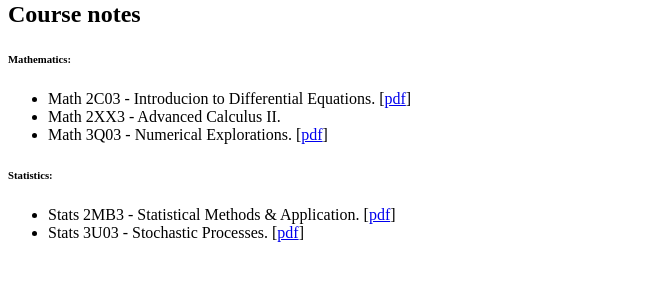
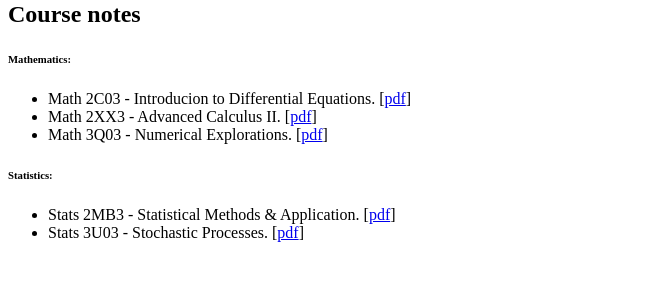
Before and after one commit to parksw3/parksw3.github.io, a Jekyll site: the page built from archive.md, in a window 1280 px wide. Shown: the part 245-526 px from the top of the page, without its empty margins (0-672 px from the left). Built offline with Jekyll 4.4.1, drawn with Linux system fonts in a browser that asks for light colours.

Commit message:
uploading notes

```diff
--- a/archive.md
+++ b/archive.md
@@ -9,7 +9,7 @@ Course notes
 ###### Mathematics:
 
 * Math 2C03 - Introducion to Differential Equations. \[[pdf](/assets/archive/course_notes/math_2c03_lecture_notes.pdf)\]
-* Math 2XX3 - Advanced Calculus II.
+* Math 2XX3 - Advanced Calculus II. \[[pdf](/assets/archive/course_notes/math_2xx3_lecture_notes.pdf)\]
 * Math 3Q03 - Numerical Explorations. \[[pdf](/assets/archive/course_notes/math_3q03_lecture_notes.pdf)\]
 
 ###### Statistics:
```
Also changed, not shown: 5 other files.
